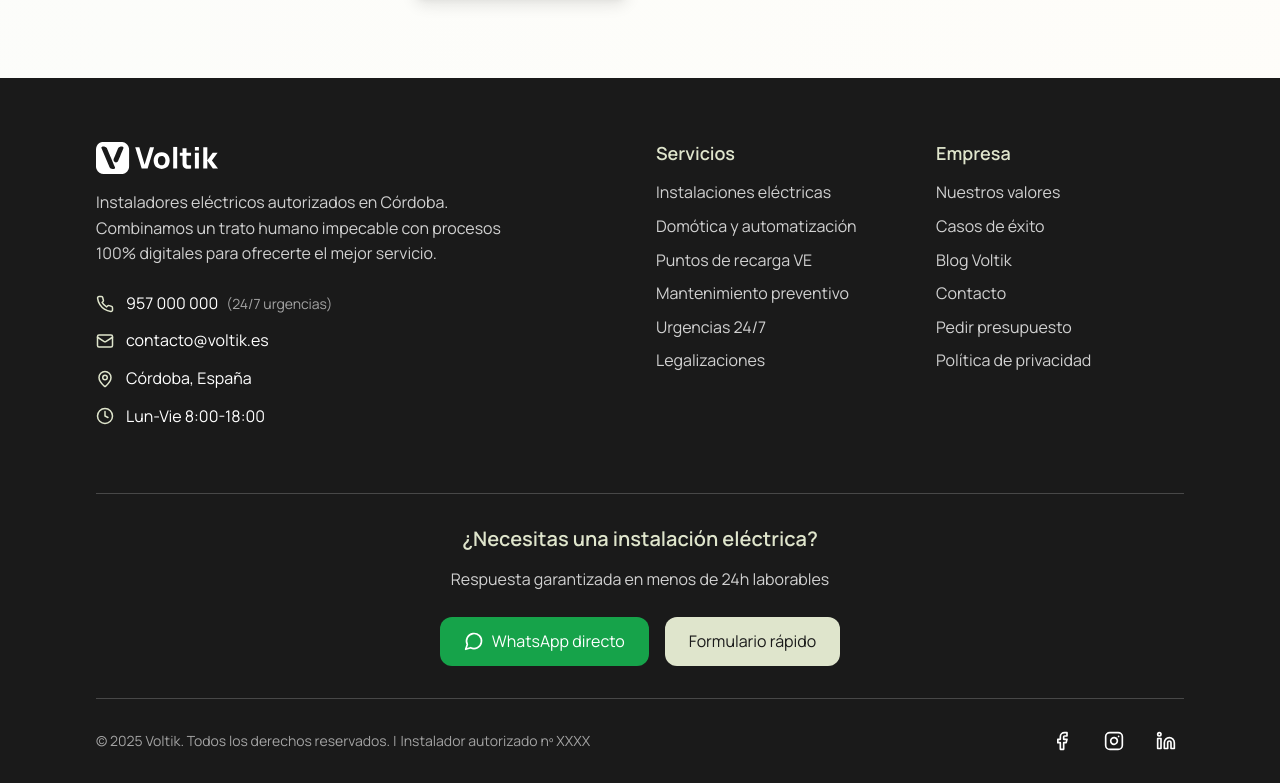
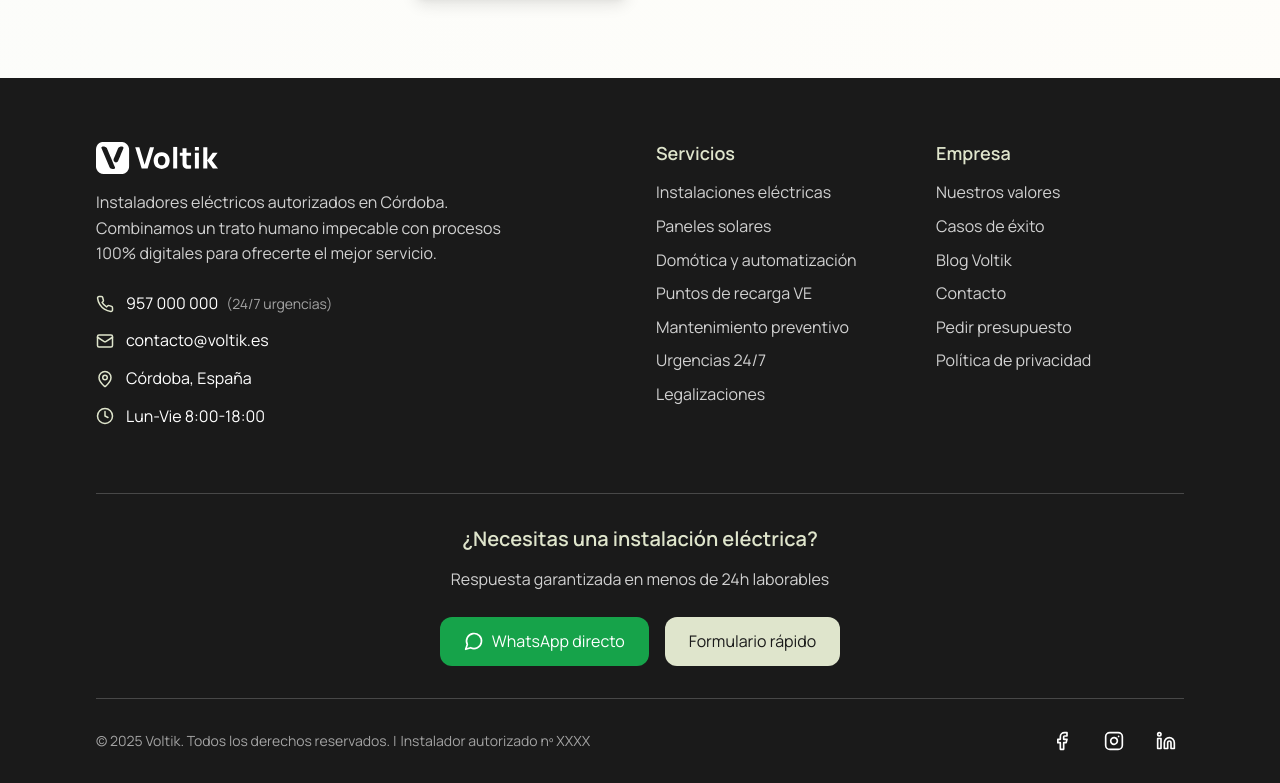
Before and after one commit to Medu-coder/voltik.es, a React (Vite) app: page /blog in a window 1280 px wide. Shown: the part 1533-2316 px from the top of the page. Built offline with nearby package versions, Linux system fonts and the light colour scheme.

Commit message:
Paneles solares en footer

```diff
--- a/src/components/layout/Footer.tsx
+++ b/src/components/layout/Footer.tsx
@@ -64,6 +64,7 @@ export default function Footer() {
               <h3 className="font-semibold text-lg mb-4 text-primary">Servicios</h3>
               <ul className="space-y-2 text-background/80">
                 <li><a href="/#servicios" className="hover:text-primary transition-colors">Instalaciones eléctricas</a></li>
+                <li><a href="/#servicios" className="hover:text-primary transition-colors">Paneles solares</a></li>
                 <li><a href="/#servicios" className="hover:text-primary transition-colors">Domótica y automatización</a></li>
                 <li><a href="/#servicios" className="hover:text-primary transition-colors">Puntos de recarga VE</a></li>
                 <li><a href="/#servicios" className="hover:text-primary transition-colors">Mantenimiento preventivo</a></li>
```
